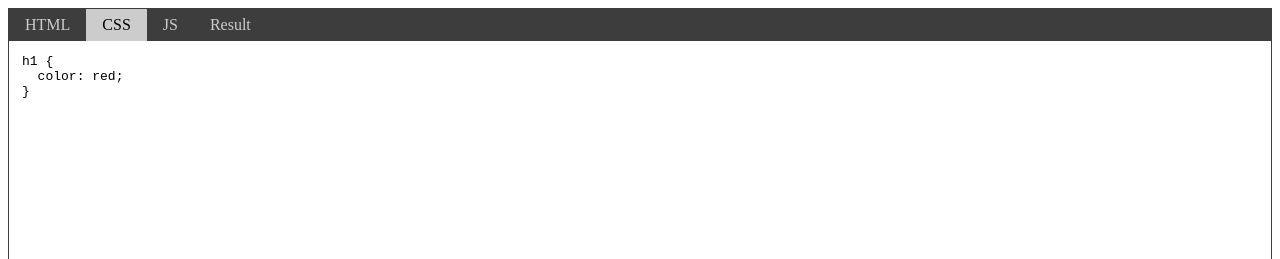
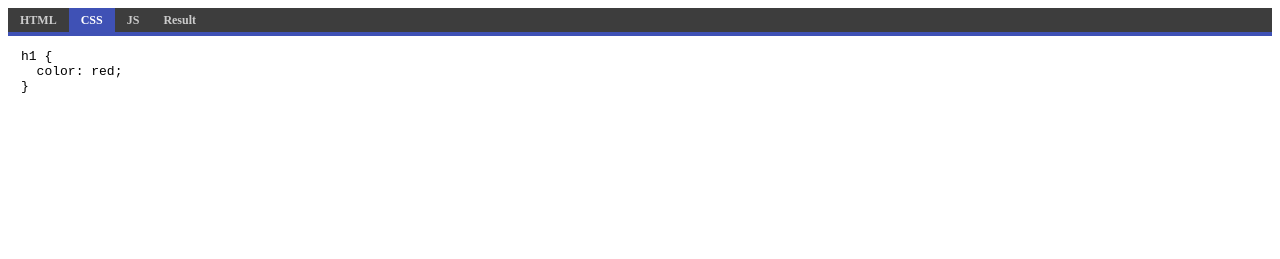
Before and after one commit to dahnielson/koda, a website built with Parcel: page index.html in a window 1280 px wide. Shown: the top 259 px of the page. Built offline with nearby package versions, Linux system fonts and the light colour scheme; files whose address does not match are found by name.

Commit message:
Changing border color per language

```diff
--- a/koda.css
+++ b/koda.css
@@ -1,9 +1,13 @@
 .koda {
   --koda-height: 235px;
   --koda-height-tabs: 2em;
+  --koda-border: 4px;
+  --koda-color-html: #f4511e;
+  --koda-color-css: #3f51b5;
+  --koda-color-js: #ffeb3b;
+  --koda-color-result: #bdbdbd;
   height: var(--koda-height);
   overflow: hidden;
-  border: 1px solid #3d3d3d;
 }
 
 .koda > code {
@@ -17,6 +21,23 @@
   padding: 0;
   display: flex;
   align-items: stretch;
+  font-size: .75rem;
+}
+
+.koda-tabs.html {
+  border-bottom: var(--koda-border) solid var(--koda-color-html);
+}
+
+.koda-tabs.css {
+  border-bottom: var(--koda-border) solid var(--koda-color-css);
+}
+
+.koda-tabs.js {
+  border-bottom: var(--koda-border) solid var(--koda-color-js);
+}
+
+.koda-tabs.result {
+  border-bottom: var(--koda-border) solid var(--koda-color-result);
 }
 
 .koda-tab {
@@ -24,8 +45,20 @@
   padding: 0;
 }
 
-.koda-tab.active {
-  background-color: #ccc;
+.koda-tab-html.active {
+  background-color: var(--koda-color-html);
+}
+
+.koda-tab-css.active {
+  background-color: var(--koda-color-css);
+}
+
+.koda-tab-js.active {
+  background-color: var(--koda-color-js);
+}
+
+.koda-tab-result.active {
+  background-color: var(--koda-color-result);
 }
 
 .koda-tab > a {
@@ -36,19 +69,32 @@
   color: #ccc;
   text-decoration: none;
   text-transform: uppercase;
-}
-
-.koda-tab.active > a {
-  color: #000;
+  font-weight: 700;
 }
 
 .koda-tab-result > a {
   text-transform: capitalize;
 }
 
+.koda-tab-html.active > a {
+  color: #fff;
+}
+
+.koda-tab-css.active > a {
+  color: #fff;
+}
+
+.koda-tab-js.active > a {
+  color: #000;
+}
+
+.koda-tab-result.active > a {
+  color: #000;
+}
+
 .koda-boxes {
   position: relative;
-  height: calc(var(--koda-height) - var(--koda-height-tabs));
+  height: calc(var(--koda-height) - var(--koda-height-tabs) + var(--koda-border));
 }
 
 .koda-box {
--- a/koda.js
+++ b/koda.js
@@ -41,7 +41,7 @@ function createIframe (cls, root, data = {}) {
 function addTab (lang, tabs) {
   const tab = createElement('li', 'koda-tab koda-tab-' + lang, 0, tabs)
   const link = createElement('a', 0, 0, tab)
-  link.dataset.toggle = 'koda-box-' + lang
+  link.dataset.toggle = lang
   link.setAttribute('href', '#')
   link.appendChild(document.createTextNode(lang))
   tabs.appendChild(tab)
@@ -64,13 +64,20 @@ function addCode (lang, data, tabs, boxes) {
 
 function toggleTab (tab) {
   const root = tab.parentNode.parentNode
-  const box = root.querySelector('.' + tab.firstElementChild.dataset.toggle)
-  const elements = Array.from(root.querySelectorAll('.koda-tab, .koda-box'))
+  const lang = tab.firstElementChild.dataset.toggle
+  const box = root.querySelector('.koda-box-' + lang)
+  const elements = Array.from(root.querySelectorAll('.koda-tabs, .koda-boxes, .koda-tab, .koda-box'))
   elements.map((element) => {
     element.classList.remove('active')
+    element.classList.remove('result')
+    element.classList.remove('html')
+    element.classList.remove('css')
+    element.classList.remove('js')
   })
   box.classList.add('active')
+  box.parentNode.classList.add(lang)
   tab.classList.add('active')
+  tab.parentNode.classList.add(lang)
 }
 
 function activateTabs () {
```
